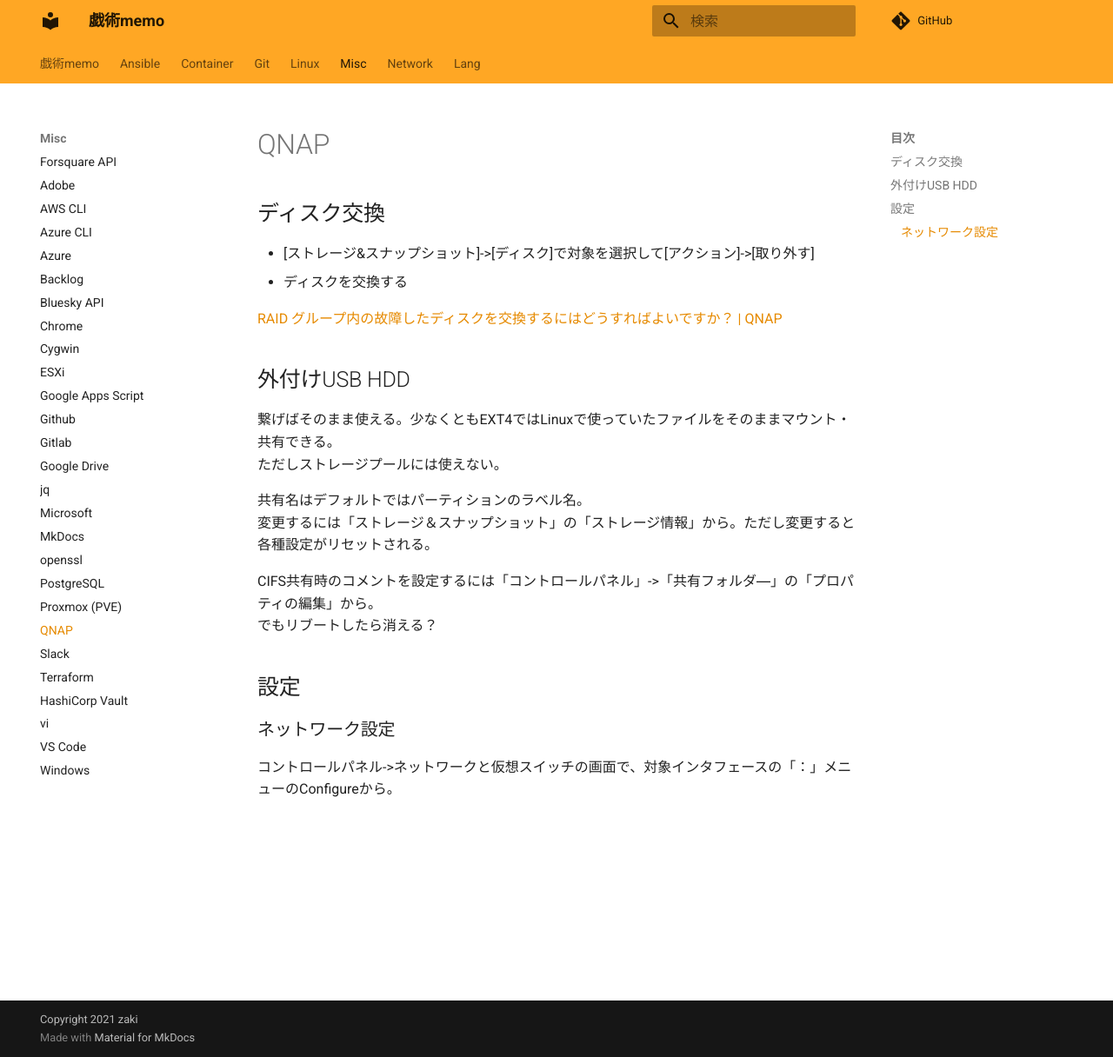
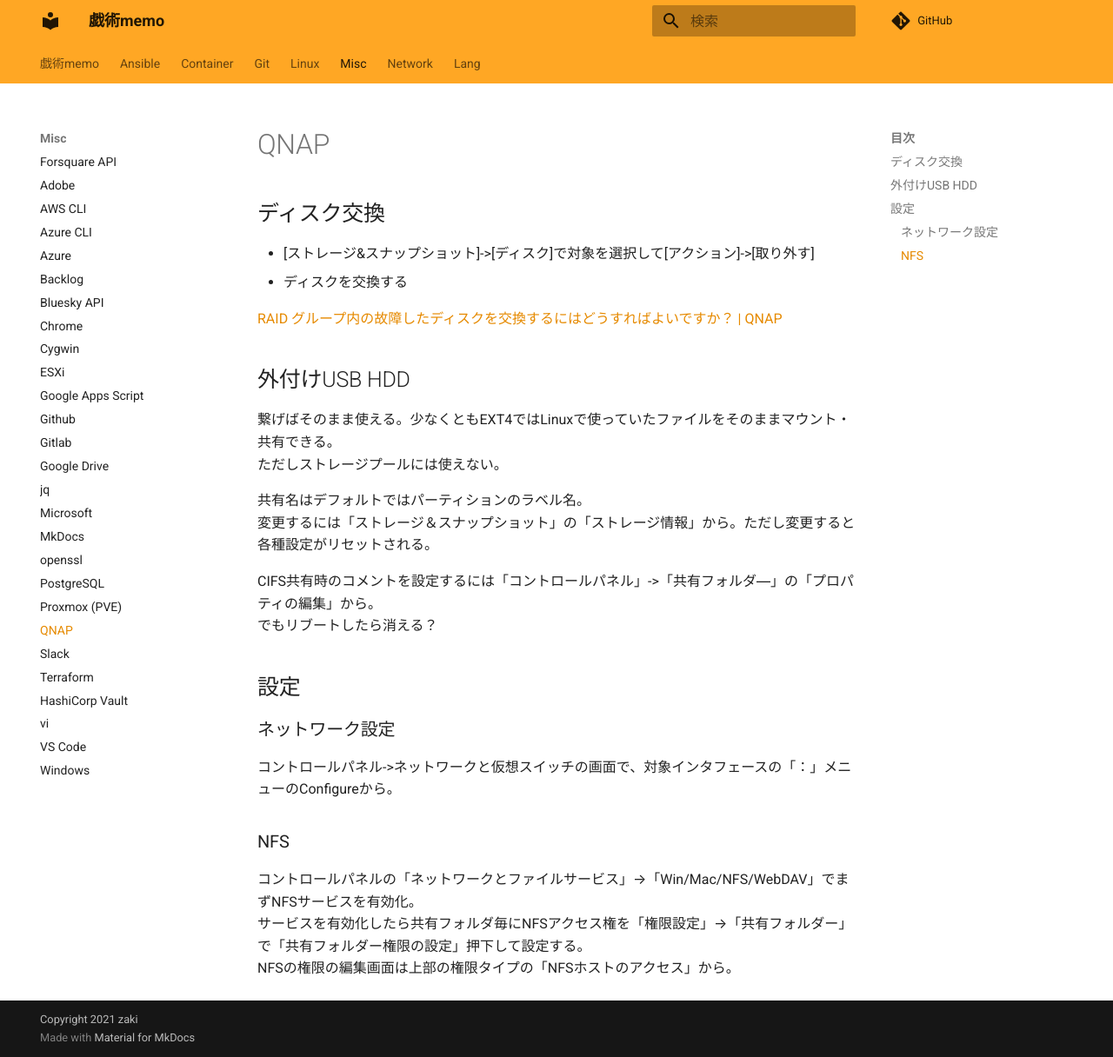
Before and after one commit to zaki-lknr/docs, an MkDocs documentation site: the page built from docs/Misc/qnap.md, in a window 1280 px wide and 1216 px high. Shown: the whole window at 87% size. Built offline with MkDocs 1.6.1 and Material for MkDocs 9.7.7, drawn with Linux system fonts in a browser that asks for light colours; comment, search, counter and statistics services are not loaded.

Commit message:
add: misc/qnap: NFS設定

```diff
--- a/docs/Misc/qnap.md
+++ b/docs/Misc/qnap.md
@@ -23,3 +23,9 @@ CIFS共有時のコメントを設定するには「コントロールパネル
 ### ネットワーク設定
 
 コントロールパネル->ネットワークと仮想スイッチの画面で、対象インタフェースの「：」メニューのConfigureから。
+
+### NFS
+
+コントロールパネルの「ネットワークとファイルサービス」→「Win/Mac/NFS/WebDAV」でまずNFSサービスを有効化。
+サービスを有効化したら共有フォルダ毎にNFSアクセス権を「権限設定」→「共有フォルダー」で「共有フォルダー権限の設定」押下して設定する。
+NFSの権限の編集画面は上部の権限タイプの「NFSホストのアクセス」から。
```
